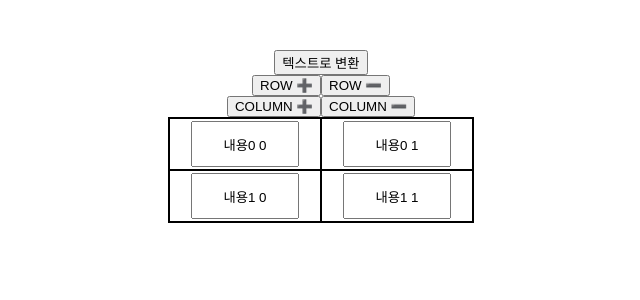
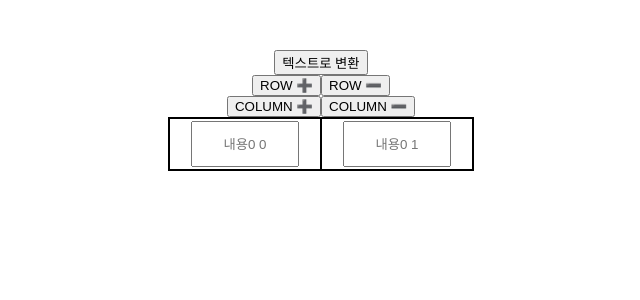
Before and after one commit to Barkshihun/table-to-text, a React (Vite) app: page / in a window 1280 px wide. Shown: the top 300 px of the page, without its empty margins (319-959 px from the left). Built offline with nearby package versions, Linux system fonts and the light colour scheme.

Commit message:
TableContents onChange 구현

```diff
--- a/src/components/Table.tsx
+++ b/src/components/Table.tsx
@@ -5,7 +5,7 @@ import { FontAwesomeIcon } from "@fortawesome/react-fontawesome";
 import { TableContents } from "./TableContents";
 
 function Table() {
-  const [rows, setRows] = useState(2);
+  const [rows, setRows] = useState(1);
   const [cols, setCols] = useState(2);
   const onRowPlus = () => setRows((currentRow) => ++currentRow);
   const onRowMinus = () => setRows((currentRow) => --currentRow);
--- a/src/components/TableContents.tsx
+++ b/src/components/TableContents.tsx
@@ -1,17 +1,23 @@
-import { useState } from "react";
+import { useState, useEffect } from "react";
 import { faPlus, faMinus } from "@fortawesome/free-solid-svg-icons";
 import { FontAwesomeIcon } from "@fortawesome/react-fontawesome";
 
 // tr이 행, td가 열
 export let cellValueList: string[][] = [];
 export function TableContents({ rows, cols }: { rows: number; cols: number }) {
+  // console.log("T", cellValueList);
+
+  const [inputs, setInputs]: [
+    inputs: { [inputName: string]: string },
+    setInputs: React.Dispatch<React.SetStateAction<{}>>
+  ] = useState({});
   cellValueList = [];
-  console.log("T", cellValueList);
   const onChange = (event: React.ChangeEvent<HTMLInputElement>) => {
     if (event.target.dataset.row && event.target.dataset.col) {
       const row: number = parseInt(event.target.dataset.row);
       const col: number = parseInt(event.target.dataset.col);
-      console.log(cellValueList[row][col], "와");
+      setInputs({ ...inputs, [event.target.name]: event.target.value });
+      cellValueList[row][col] = event.target.value;
     }
   };
   const trList = [];
@@ -19,24 +25,30 @@ export function TableContents({ rows, cols }: { rows: number; cols: number }) {
     const tdList = [];
     cellValueList[row] = [];
     for (let col = 0; col < cols; col++) {
-      const value = `내용${row} ${col}`;
-      cellValueList[row][col] = value;
+      const inputName = `r${row}c${col}`;
       tdList.push(
         <td key={`row${row}col${col}`}>
           <div>
             <input
-              value={value}
+              name={`r${row}c${col}`}
+              value={inputs[inputName] || ""}
+              placeholder={`내용${row} ${col}`}
               onChange={onChange}
               id={`row${row}col${col}`}
               data-row={row}
               data-col={col}
-            ></input>
+            />
           </div>
         </td>
       );
     }
     trList.push(<tr key={`row${row}`}>{tdList.map((td) => td)}</tr>);
   }
-  console.log("T", cellValueList);
-  return <tbody>{trList}</tbody>;
+  // console.log("네임", nameObj);
+  // console.log("T", cellValueList);
+  return (
+    <>
+      <tbody>{trList}</tbody>
+    </>
+  );
 }
```
